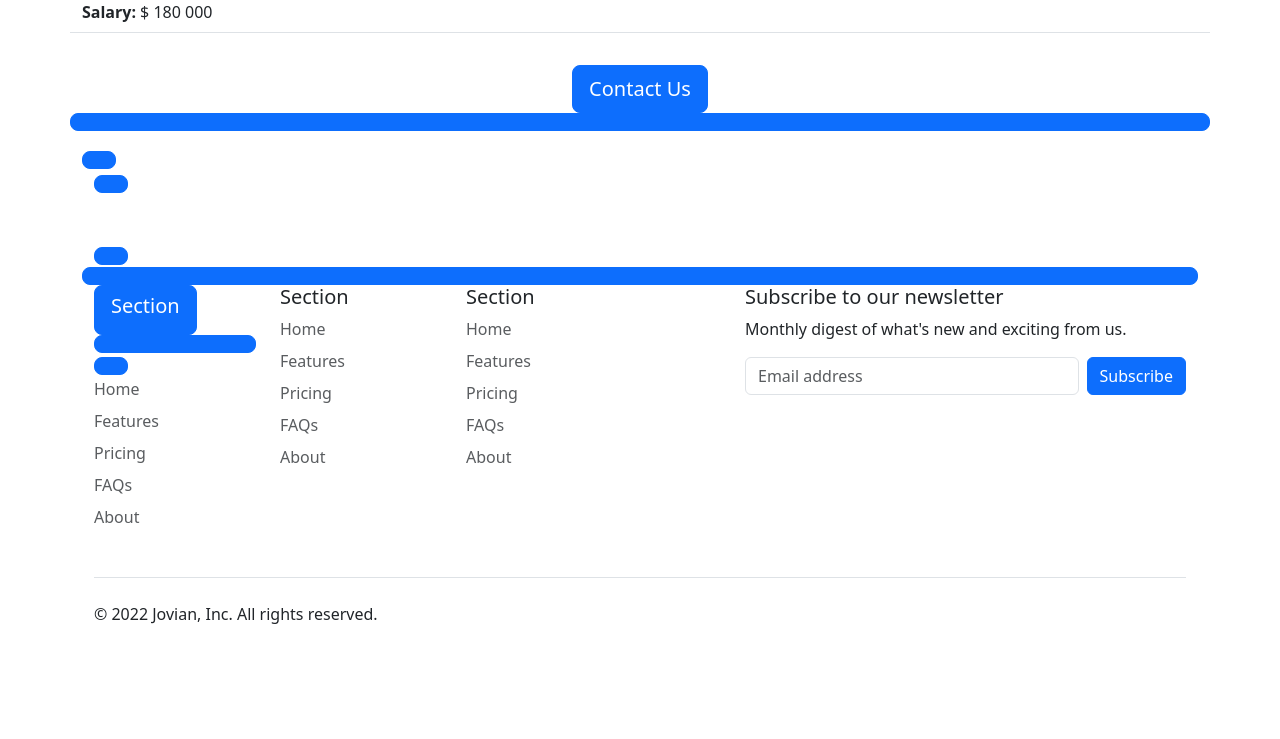
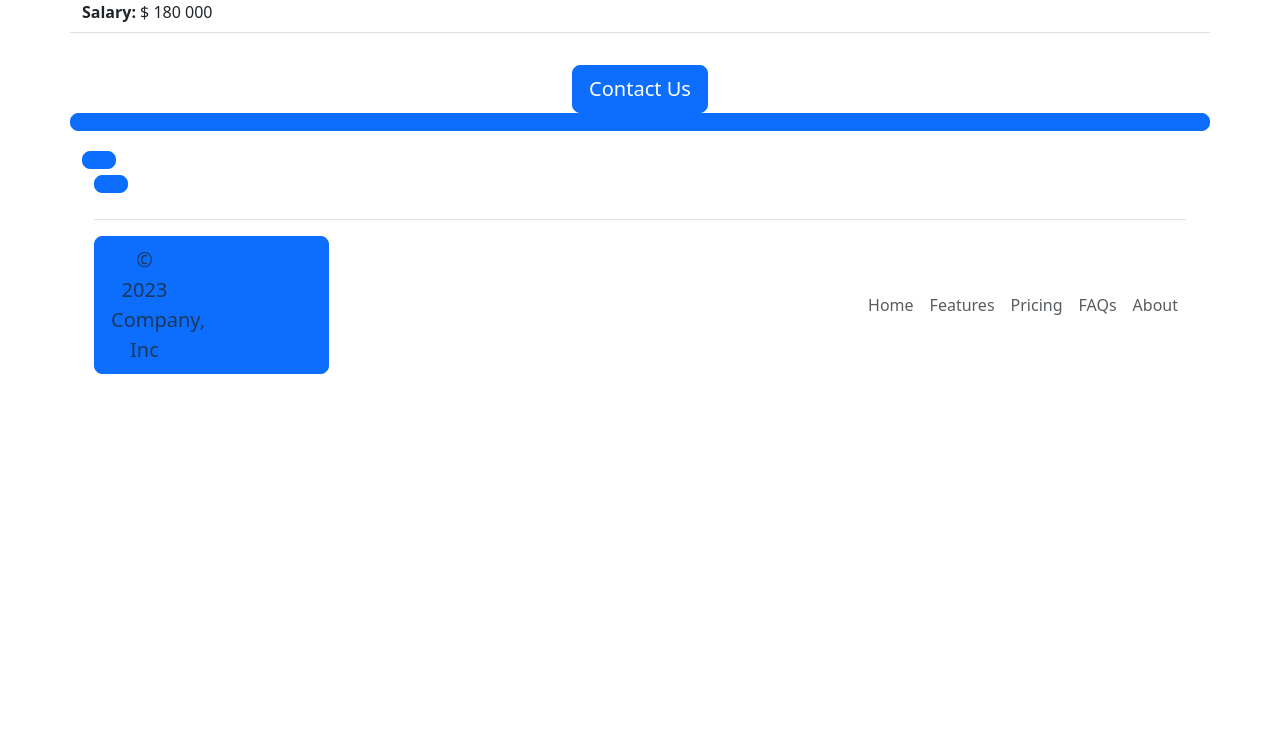
Before and after one commit to shamarbrz/jovian-careers-website-v2, a Flask app: page / in a window 1280 px wide. Shown: the part 1269-2008 px from the top of the page. After the commit the page ends 1643 px from the top, so only its background shows below. Run offline with Flask 2, Linux system fonts and the light colour scheme.

Commit message:
changed footer

```diff
--- a/templates/footer.html
+++ b/templates/footer.html
@@ -1,59 +1,17 @@
 <div class="container">
-  <footer class="py-5">
-    <div class="row">
-      <div class="col-6 col-md-2 mb-3">
-        <h5>Section</h5>
-        <ul class="nav flex-column">
-          <li class="nav-item mb-2"><a href="#" class="nav-link p-0 text-body-secondary">Home</a></li>
-          <li class="nav-item mb-2"><a href="#" class="nav-link p-0 text-body-secondary">Features</a></li>
-          <li class="nav-item mb-2"><a href="#" class="nav-link p-0 text-body-secondary">Pricing</a></li>
-          <li class="nav-item mb-2"><a href="#" class="nav-link p-0 text-body-secondary">FAQs</a></li>
-          <li class="nav-item mb-2"><a href="#" class="nav-link p-0 text-body-secondary">About</a></li>
-        </ul>
-      </div>
+  <footer class="d-flex flex-wrap justify-content-between align-items-center py-3 my-4 border-top">
+    <p class="col-md-4 mb-0 text-body-secondary">&copy; 2023 Company, Inc</p>
 
-      <div class="col-6 col-md-2 mb-3">
-        <h5>Section</h5>
-        <ul class="nav flex-column">
-          <li class="nav-item mb-2"><a href="#" class="nav-link p-0 text-body-secondary">Home</a></li>
-          <li class="nav-item mb-2"><a href="#" class="nav-link p-0 text-body-secondary">Features</a></li>
-          <li class="nav-item mb-2"><a href="#" class="nav-link p-0 text-body-secondary">Pricing</a></li>
-          <li class="nav-item mb-2"><a href="#" class="nav-link p-0 text-body-secondary">FAQs</a></li>
-          <li class="nav-item mb-2"><a href="#" class="nav-link p-0 text-body-secondary">About</a></li>
-        </ul>
-      </div>
+    <a href="/" class="col-md-4 d-flex align-items-center justify-content-center mb-3 mb-md-0 me-md-auto link-body-emphasis text-decoration-none">
+      <svg class="bi me-2" width="40" height="32"><use xlink:href="#bootstrap"/></svg>
+    </a>
 
-      <div class="col-6 col-md-2 mb-3">
-        <h5>Section</h5>
-        <ul class="nav flex-column">
-          <li class="nav-item mb-2"><a href="#" class="nav-link p-0 text-body-secondary">Home</a></li>
-          <li class="nav-item mb-2"><a href="#" class="nav-link p-0 text-body-secondary">Features</a></li>
-          <li class="nav-item mb-2"><a href="#" class="nav-link p-0 text-body-secondary">Pricing</a></li>
-          <li class="nav-item mb-2"><a href="#" class="nav-link p-0 text-body-secondary">FAQs</a></li>
-          <li class="nav-item mb-2"><a href="#" class="nav-link p-0 text-body-secondary">About</a></li>
-        </ul>
-      </div>
-
-      <div class="col-md-5 offset-md-1 mb-3">
-        <form>
-          <h5>Subscribe to our newsletter</h5>
-          <p>Monthly digest of what's new and exciting from us.</p>
-          <div class="d-flex flex-column flex-sm-row w-100 gap-2">
-            <label for="newsletter1" class="visually-hidden">Email address</label>
-            <input id="newsletter1" type="text" class="form-control" placeholder="Email address">
-            <button class="btn btn-primary" type="button">Subscribe</button>
-          </div>
-        </form>
-      </div>
-    </div>
-
-    <div class="d-flex flex-column flex-sm-row justify-content-between py-4 my-4 border-top">
-      <p>&copy; 2022 Jovian, Inc. All rights reserved.</p>
-      <ul class="list-unstyled d-flex">
-        <li class="ms-3"><a class="link-body-emphasis" href="#"><svg class="bi" width="24" height="24"><use xlink:href="#twitter"/></svg></a></li>
-        <li class="ms-3"><a class="link-body-emphasis" href="#"><svg class="bi" width="24" height="24"><use xlink:href="#instagram"/></svg></a></li>
-        <li class="ms-3"><a class="link-body-emphasis" href="#"><svg class="bi" width="24" height="24"><use xlink:href="#facebook"/></svg></a></li>
-      </ul>
-    </div>
+    <ul class="nav col-md-4 justify-content-end">
+      <li class="nav-item"><a href="#" class="nav-link px-2 text-body-secondary">Home</a></li>
+      <li class="nav-item"><a href="#" class="nav-link px-2 text-body-secondary">Features</a></li>
+      <li class="nav-item"><a href="#" class="nav-link px-2 text-body-secondary">Pricing</a></li>
+      <li class="nav-item"><a href="#" class="nav-link px-2 text-body-secondary">FAQs</a></li>
+      <li class="nav-item"><a href="#" class="nav-link px-2 text-body-secondary">About</a></li>
+    </ul>
   </footer>
 </div>
```
